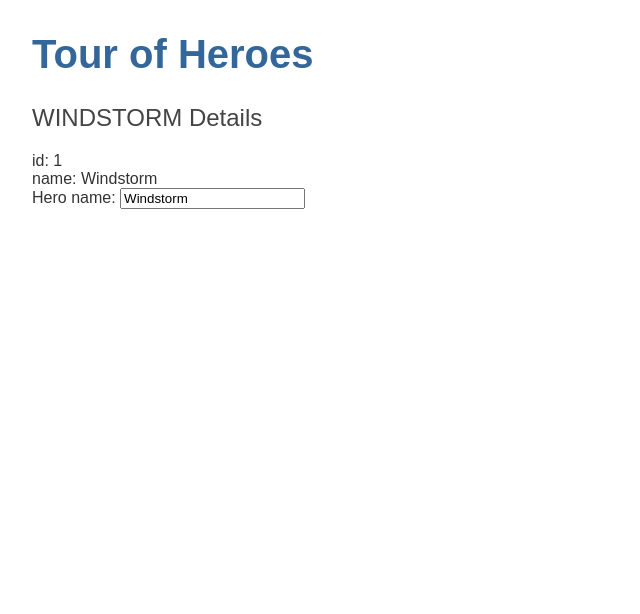
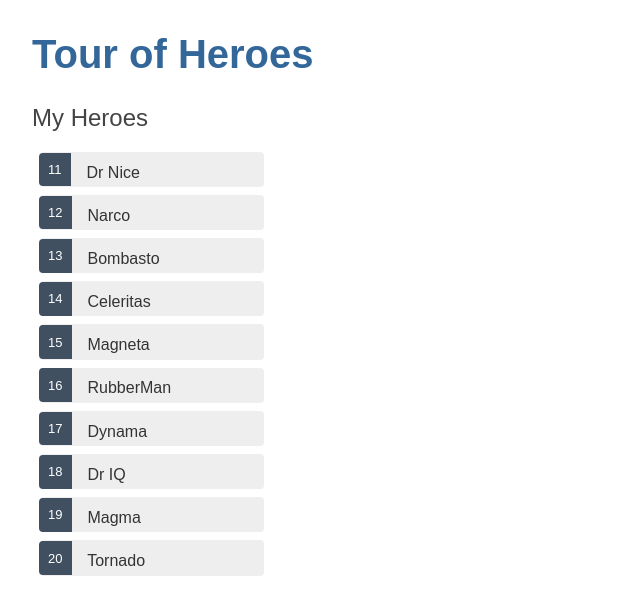
Before and after one commit to pdpan0/Tour-of-Heroes, an Angular app: page / in a window 1280 px wide. Shown: the top 614 px of the page, without its empty margins (0-640 px from the left). Built offline with nearby package versions, Linux system fonts and the light colour scheme.

Commit message:
FEAT (heroes.component.ts) Adicionando lista de heróis.

```diff
--- /dev/null
+++ b/src/app/heroes-mock.ts
@@ -0,0 +1,14 @@
+import { Hero } from './hero'
+
+export const HEROES: Hero[] = [
+    { id: 11, name: 'Dr Nice' },
+    { id: 12, name: 'Narco' },
+    { id: 13, name: 'Bombasto' },
+    { id: 14, name: 'Celeritas' },
+    { id: 15, name: 'Magneta' },
+    { id: 16, name: 'RubberMan' },
+    { id: 17, name: 'Dynama' },
+    { id: 18, name: 'Dr IQ' },
+    { id: 19, name: 'Magma' },
+    { id: 20, name: 'Tornado' }
+]
--- a/src/app/heroes/heroes.component.css
+++ b/src/app/heroes/heroes.component.css
@@ -0,0 +1,52 @@
+/* HeroesComponent's private CSS styles */
+.heroes {
+    margin: 0 0 2em 0;
+    list-style-type: none;
+    padding: 0;
+    width: 15em;
+  }
+  .heroes li {
+    cursor: pointer;
+    position: relative;
+    left: 0;
+    background-color: #EEE;
+    margin: .5em;
+    padding: .3em 0;
+    height: 1.6em;
+    border-radius: 4px;
+  }
+  .heroes li:hover {
+    color: #2c3a41;
+    background-color: #e6e6e6;
+    left: .1em;
+  }
+  .heroes li.selected {
+    background-color: black;
+    color: white;
+  }
+  .heroes li.selected:hover {
+    background-color: #505050;
+    color: white;
+  }
+  .heroes li.selected:active {
+    background-color: black;
+    color: white;
+  }
+  .heroes .badge {
+    display: inline-block;
+    font-size: small;
+    color: white;
+    padding: 0.8em 0.7em 0 0.7em;
+    background-color:#405061;
+    line-height: 1em;
+    position: relative;
+    left: -1px;
+    top: -4px;
+    height: 1.8em;
+    margin-right: .8em;
+    border-radius: 4px 0 0 4px;
+  }
+
+  input {
+    padding: .5rem;
+  }
--- a/src/app/heroes/heroes.component.html
+++ b/src/app/heroes/heroes.component.html
@@ -1,11 +1,34 @@
-<h2>{{hero.name | uppercase}} Details</h2>
-<!-- Utiliza pipes para transformação dos valores no exemplo tranformando para uppercase. -->
-<div><span>id: </span>{{hero.id}}</div>
-<div><span>name: </span>{{hero.name}}</div>
-<div>
-    <label for="name">Hero name: </label>
-    <input type="name" [(ngModel)]="hero.name" placeholder="name">
-    <!-- [(ngModel)] é a forma do Angular de *two-way binding*, vincula a propriedade
+<h2>My Heroes</h2>
+<ul class="heroes">
+    <li *ngFor="let hero of heroes"
+        [class.selected]="hero === selectedHero"
+        (click)="onSelect(hero)">
+    <!--
+        *ngFor ->   é a forma de percorrer uma lista.
+                    <li> é o elemento hospedeiro.
+                    heroes é nosso mock.
+                    hero é o item atual da lista.
+
+        (click) ->  responsável por escutar os eventos de click na <li>
+                    e executar a função onSelect(hero).
+
+        [class.selected] -> sintaxe para class binding, onde permite adicionar e remover
+                            classes de acordo com uma condição.
+        -->
+        <span class="badge">{{hero.id}}</span> {{hero.name}}
+    </li>
+</ul>
+
+<div *ngIf="selectedHero">
+    <h2>{{selectedHero.name | uppercase}} Details</h2>
+    <!-- Utiliza pipes para transformação dos valores no exemplo tranformando para uppercase. -->
+    <div><span>id: </span>{{selectedHero.id}}</div>
+    <div><span>name: </span>{{selectedHero.name}}</div>
+    <div>
+        <label for="hero-name">Hero name: </label>
+        <input type="hero-name" [(ngModel)]="selectedHero.name" placeholder="name">
+    <!--
+        [(ngModel)] é a forma do Angular de *two-way binding*, vincula a propriedade
          "hero.name" ao input, assim o dado pode fluir em ambas direções, tanto da
          propriedade para o input, quanto do input para propriedade.
 
@@ -13,4 +36,5 @@
          Utilizado para escutar eventos e atualizações simultaneamente entre componentes
          pais e filhos.
     -->
+    </div>
 </div>
--- a/src/app/heroes/heroes.component.ts
+++ b/src/app/heroes/heroes.component.ts
@@ -1,5 +1,6 @@
 import { Component, OnInit } from '@angular/core';
 import { Hero } from '../hero';
+import { HEROES } from '../heroes-mock';
 
 @Component({
   selector: 'app-heroes',
@@ -8,11 +9,12 @@ import { Hero } from '../hero';
 })
 export class HeroesComponent implements OnInit {
 
-  hero: Hero = {
-    id: 1,
-    name: 'Windstorm'
-  };
+  selectedHero?: Hero;
+  onSelect(hero: Hero): void {
+    this.selectedHero = hero;
+  }
 
+  heroes = HEROES;
   constructor() {}
 
   ngOnInit(): void {}
```
